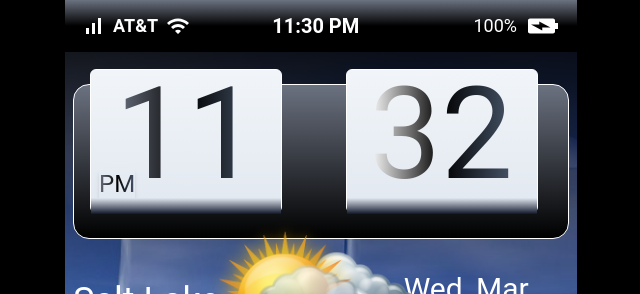
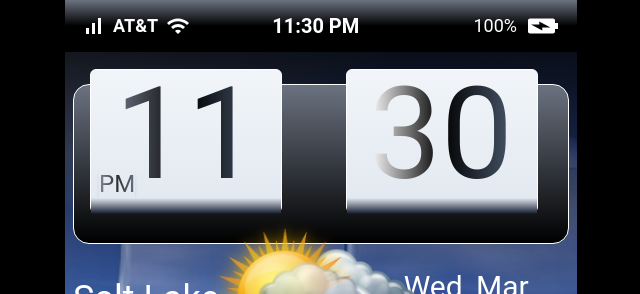
Before and after one commit to AwesomeJackify/android, a React (Vite) app: page / in a window 1280 px wide. Shown: the top 294 px of the page, without its empty margins (319-959 px from the left). Built offline with nearby package versions, Linux system fonts and the light colour scheme; some icons are missing.

Commit message:
changed height of div for clock

```diff
--- a/src/pages/App.tsx
+++ b/src/pages/App.tsx
@@ -148,21 +148,21 @@ function App() {
               </div>
             </div>
           </div>
-          <div className="flex z-10 px-2 max-w-screen-xl pt-4 mx-auto w-full flex-col gap-4 max-md:gap-8  max-md:pt-8 relative grow">
-            <div className="bg-gradient-to-b from-gray-500 to-black border border-white mt-4    grow max-h-48 w-full -z-10 rounded-2xl  ">
+          <div className="flex z-10 px-2 max-w-screen-xl pt-4 mx-auto w-full flex-col gap-2 max-md:gap-8  max-md:pt-8 relative grow">
+            <div className="bg-gradient-to-b from-gray-500 to-black border border-white mt-4    grow max-h-40 w-full -z-10 rounded-2xl  ">
               <div className="flex w-full gap-16 items-center justify-stretch ">
                 <div className="bg-gradient-to-b ml-4 relative  from-slate-100 to-slate-200 border border-white    bottom-4 shadow-large    rounded-md h-36 w-48 ">
                   <h1 className="text-9xl bg-gradient-to-r from-gray-500 via-black to-slate-600 inline-block bg-clip-text text-transparent absolute left-6  ">
                     11
                   </h1>
-                  <h1 className="text-2xl left-2 shadow-md bg-gradient-to-r from-gray-500 via-black to-slate-600 inline-block bg-clip-text text-transparent  absolute bottom-3   ">
+                  <h1 className="text-2xl opacity-80 left-2 shadow-md bg-gradient-to-r from-gray-500 via-black to-slate-600 inline-block bg-clip-text text-transparent  absolute bottom-3   ">
                     PM
                   </h1>
                   <div className="absolute bg-gradient-to-b from-slate-200 to-slate-900 top-[8rem] h-4 36 w-full z-10 "></div>
                 </div>
                 <div className="bg-gradient-to-b mr-4 from-slate-100 to-slate-200  relative border border-white   bottom-4 shadow-large    rounded-md h-36 w-48 ">
                   <h1 className="text-9xl bg-gradient-to-r from-white via-black to-slate-600 inline-block bg-clip-text text-transparent absolute right-6  ">
-                    32
+                    30
                   </h1>
                   <div className="absolute bg-gradient-to-b from-slate-200 to-slate-900 top-[8rem]           h-4 36 w-full z-10 "></div>
                 </div>
```
